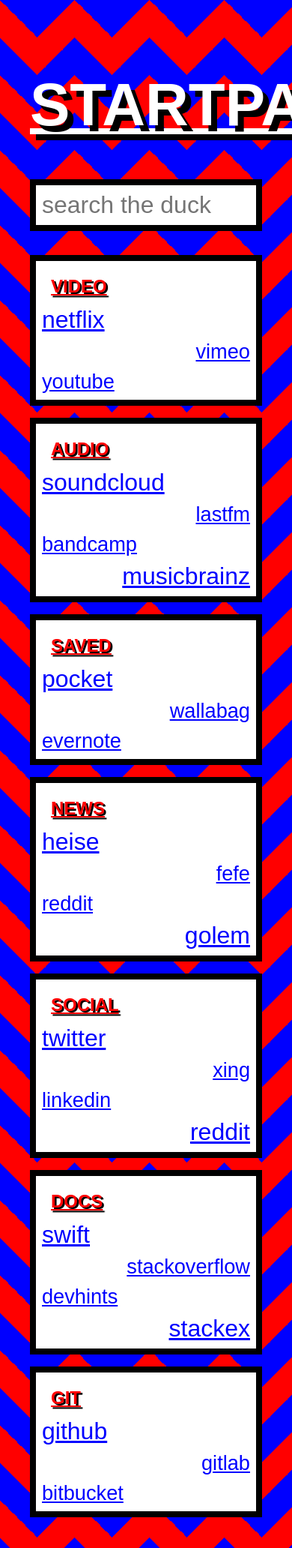
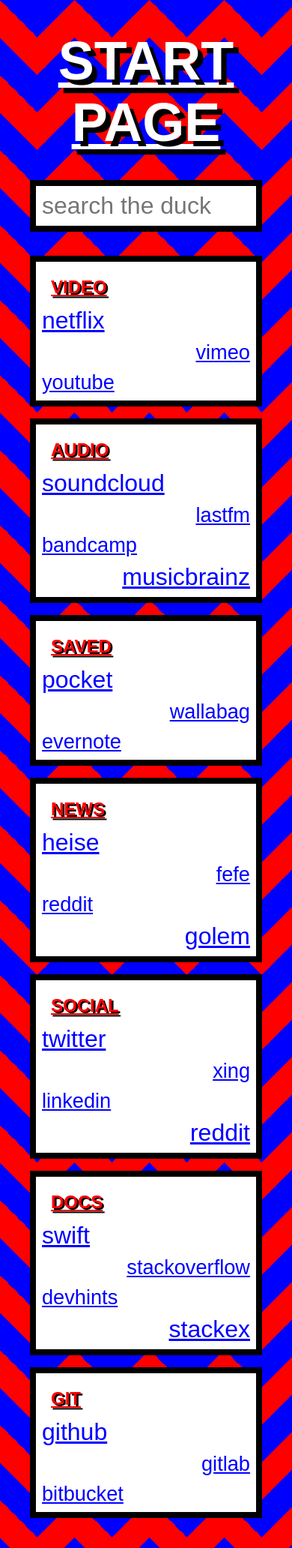
Before and after one commit to dotWee/startpage, a Jekyll site: the page built from index.html, in a window 390 px wide. Shown: the whole page at 75% size. Built offline with Jekyll 4.4.1, drawn with Linux system fonts in a browser that asks for light colours.

Commit message:
Styles: Fixed unbreakable page title for very small displays

```diff
--- a/css/style-responsive.css
+++ b/css/style-responsive.css
@@ -2,9 +2,19 @@
 @media only screen and (max-width: 600px) {
     :root {
         --size-text-category: var(--size-grid-x-1-5);
+        --size-text-title: 4.5em;
 
         --size-text-link-start: 1.7em;
         --size-text-link-end: var(--size-grid-x-2);
+    }
+
+    .title {
+        margin-top: 0;
+        margin-bottom: var(--size-grid-x-0-5);
+    }
+
+    .title br {
+        display: inline;
     }
 
     .categories {
--- a/css/style.css
+++ b/css/style.css
@@ -29,6 +29,10 @@
         var(--size-text-shadow-offset)
         var(--size-grid-x-0)
         var(--color-shadow);
+}
+
+.title br {
+    display: none;
 }
 
 .header {
@@ -67,11 +71,6 @@
 .categories {
     display: grid;
     grid-template-columns: repeat(3, 1fr);
-
-    /*
-    grid-template-rows: repeat(3, 1fr);
-    */
-
     grid-column-gap: var(--size-grid-x-1);
     grid-row-gap: var(--size-grid-x-1);
 }
--- a/index.html
+++ b/index.html
@@ -2,7 +2,7 @@
 layout: default
 ---
 
-<h1 class="title">{{ site.title }}</h1>
+<h1 class="title">start<br />page</h1>
 
 {% include header.html %}
 {% include categories.html %}
```
